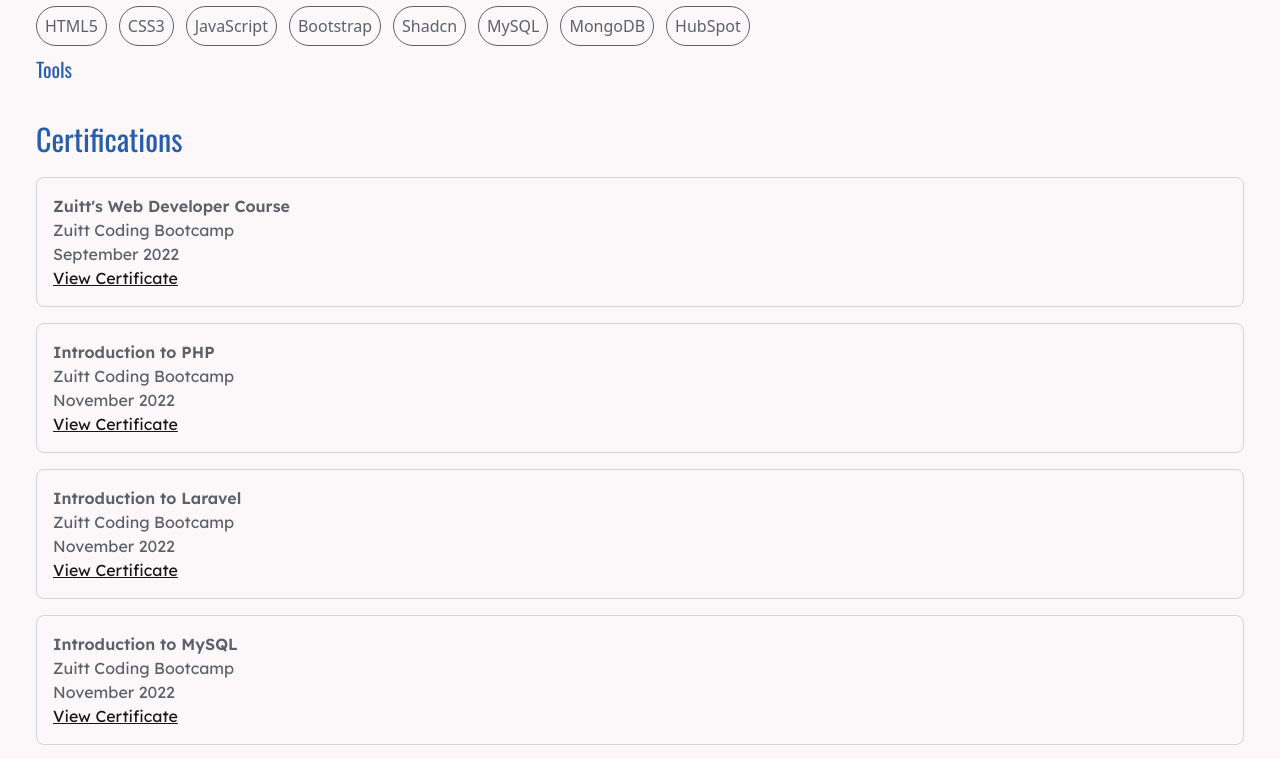
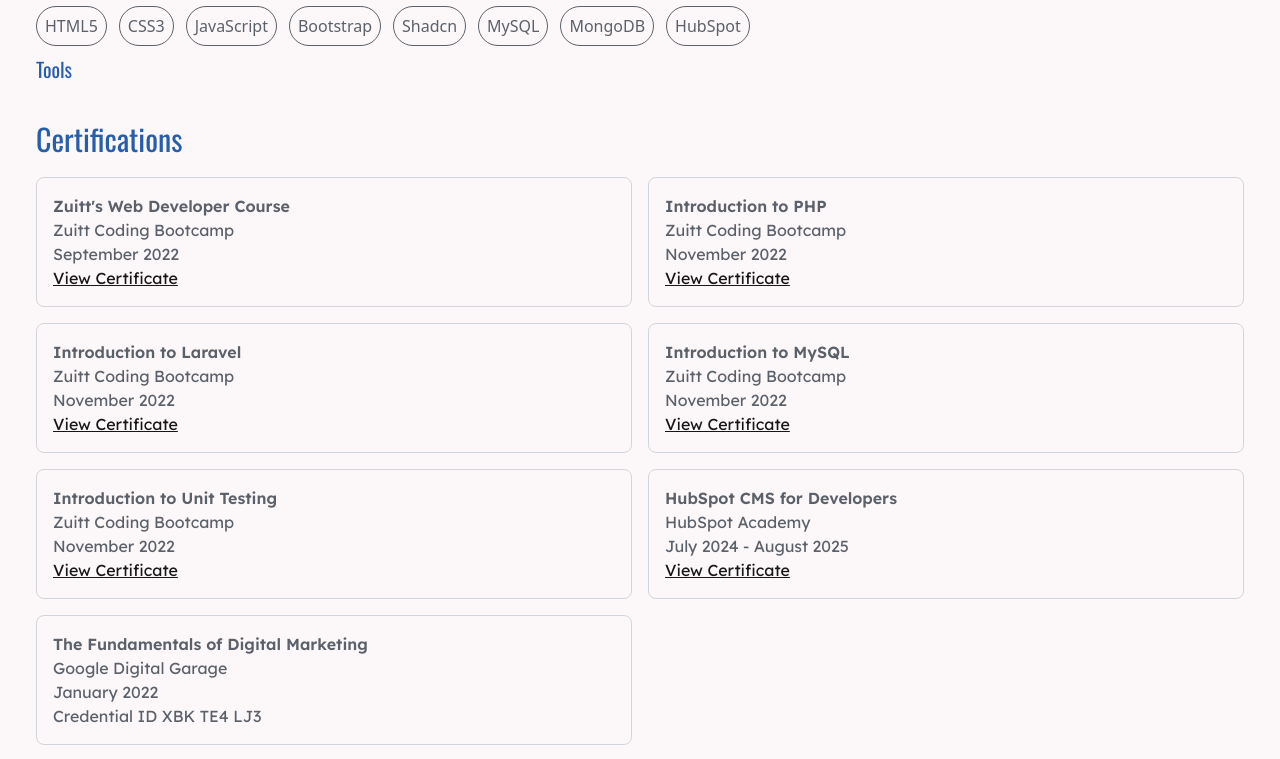
Before and after one commit to ezranacianceno/online-portfolio, a Next.js app: page / in a window 1280 px wide. Shown: the part 466-1225 px from the top of the page. Built offline with nearby package versions, Linux system fonts and the light colour scheme.

Commit message:
Add medium to large screen styles to Certifications section

```diff
--- a/components/Certifications.js
+++ b/components/Certifications.js
@@ -2,8 +2,9 @@
 
 export default function Certifications() {
     return (
-        <section id="certifications" className="flex flex-col gap-4">
-            <h2>Certifications</h2>
+        <section id="certifications">
+            <h2 className="mb-4">Certifications</h2>
+            <div className="flex flex-col md:grid md:grid-cols-2 gap-4">
                 <div className="border border-gray-300 rounded-lg p-4">
                     <p className="text-md font-semibold">
                         Zuitt{"'"}s Web Developer Course
@@ -29,7 +30,9 @@
                     </Link>
                 </div>
                 <div className="border border-gray-300 rounded-lg p-4">
-                <p className="text-md font-semibold">Introduction to Laravel</p>
+                    <p className="text-md font-semibold">
+                        Introduction to Laravel
+                    </p>
                     <p>Zuitt Coding Bootcamp</p>
                     <p>November 2022</p>
                     <Link
@@ -40,7 +43,9 @@
                     </Link>
                 </div>
                 <div className="border border-gray-300 rounded-lg p-4">
-                <p className="text-md font-semibold">Introduction to MySQL</p>
+                    <p className="text-md font-semibold">
+                        Introduction to MySQL
+                    </p>
                     <p>Zuitt Coding Bootcamp</p>
                     <p>November 2022</p>
                     <Link
@@ -84,6 +89,7 @@
                     <p>January 2022</p>
                     <p>Credential ID XBK TE4 LJ3</p>
                 </div>
+            </div>
         </section>
     );
 }
```
Lines whose indentation alone changed are shown as unchanged.
